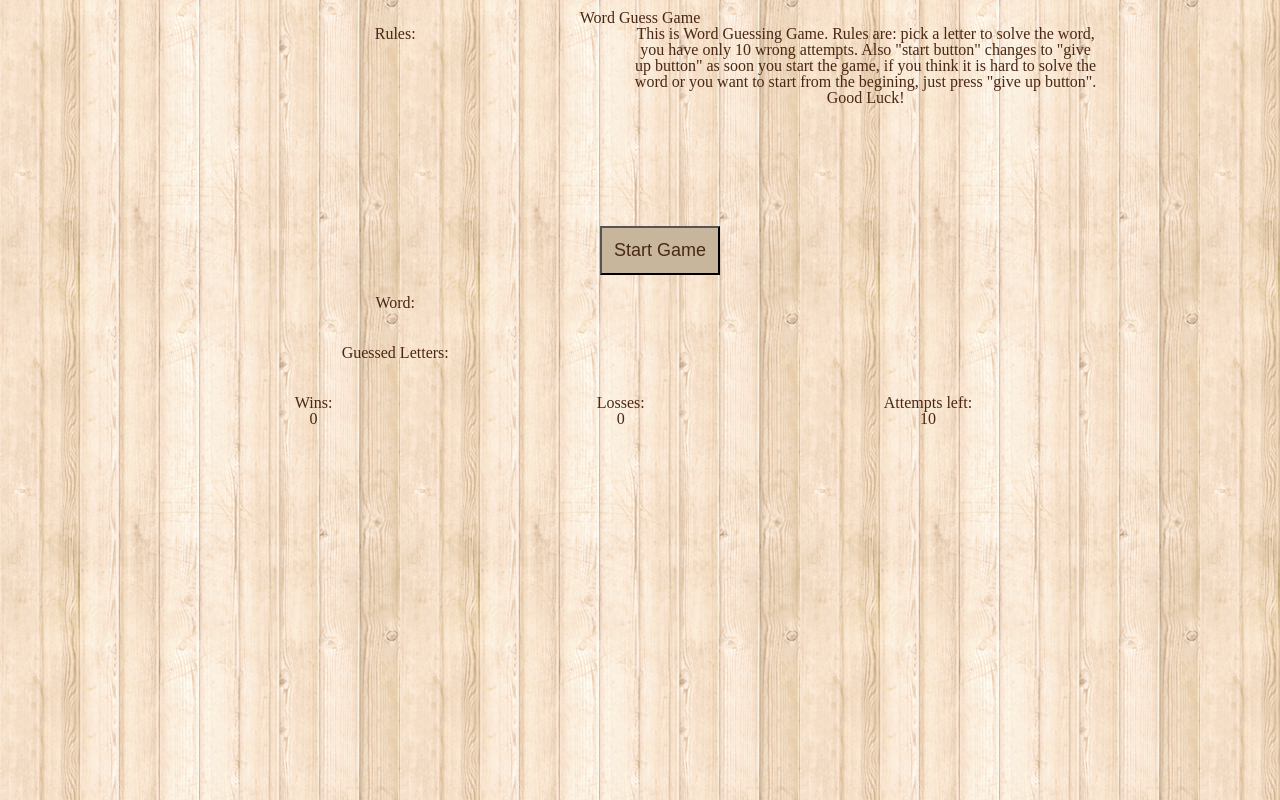
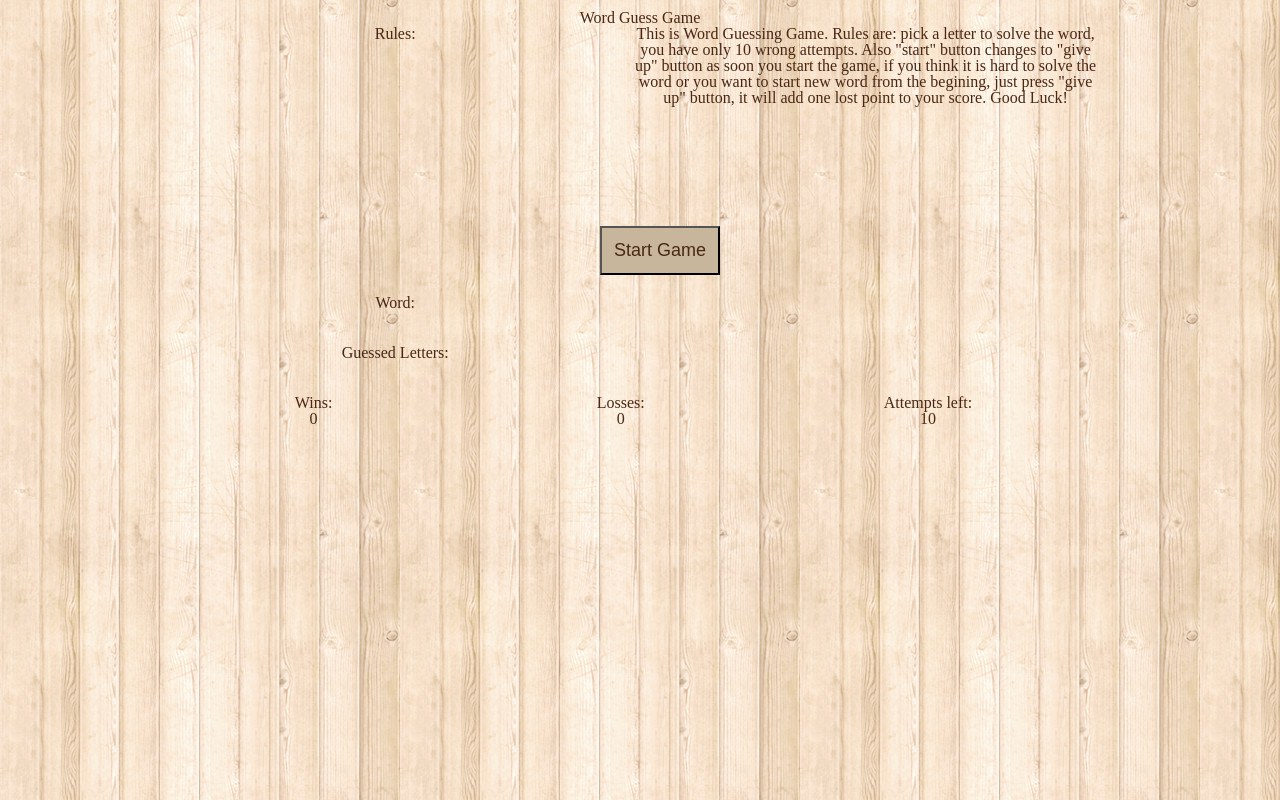
Before and after one commit to zmazieva78/Word-Guess-Game, a plain HTML site: page index.html in a window 1280 px wide. Drawn offline with Linux system fonts and the light colour scheme.

Commit message:
small changes

```diff
--- a/index.html
+++ b/index.html
@@ -26,7 +26,7 @@
             </div>
 
             <div class="column">
-                <h4>This is Word Guessing Game. Rules are: pick a letter to solve the word, you have only 10 wrong attempts. Also "start button" changes to "give up button" as soon you start the game, if you think it is hard to solve the word or you want to start from the begining, just press "give up button". Good Luck!</h4>
+                <h4>This is Word Guessing Game. Rules are: pick a letter to solve the word, you have only 10 wrong attempts. Also "start" button changes to "give up" button as soon you start the game, if you think it is hard to solve the word or you want to start new word from the begining, just press "give up" button, it will add one lost point to your score. Good Luck!</h4>
             </div>
         </div>
 
```
